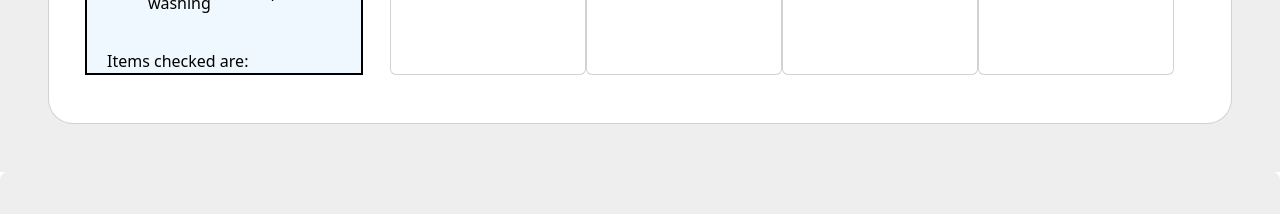
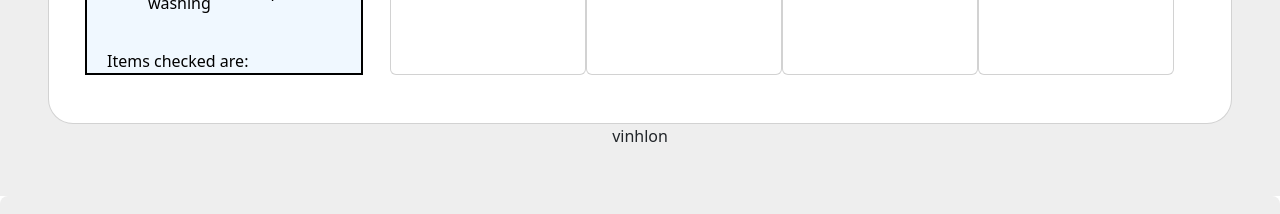
Before and after one commit to chinhbean09/ReactAPIForSWP391, a React (Create React App) app: page / in a window 1280 px wide. Shown: the part 1000-1214 px from the top of the page. Built offline with nearby package versions, Linux system fonts and the light colour scheme.

Commit message:
done categories

```diff
--- a/src/components/CheckBoxList/CheckBoxList.js
+++ b/src/components/CheckBoxList/CheckBoxList.js
@@ -126,6 +126,7 @@ const CheckBoxList = () => {
 
 
         </div>
+        <div>vinhlon</div>
     </section>
   );
 };
```
